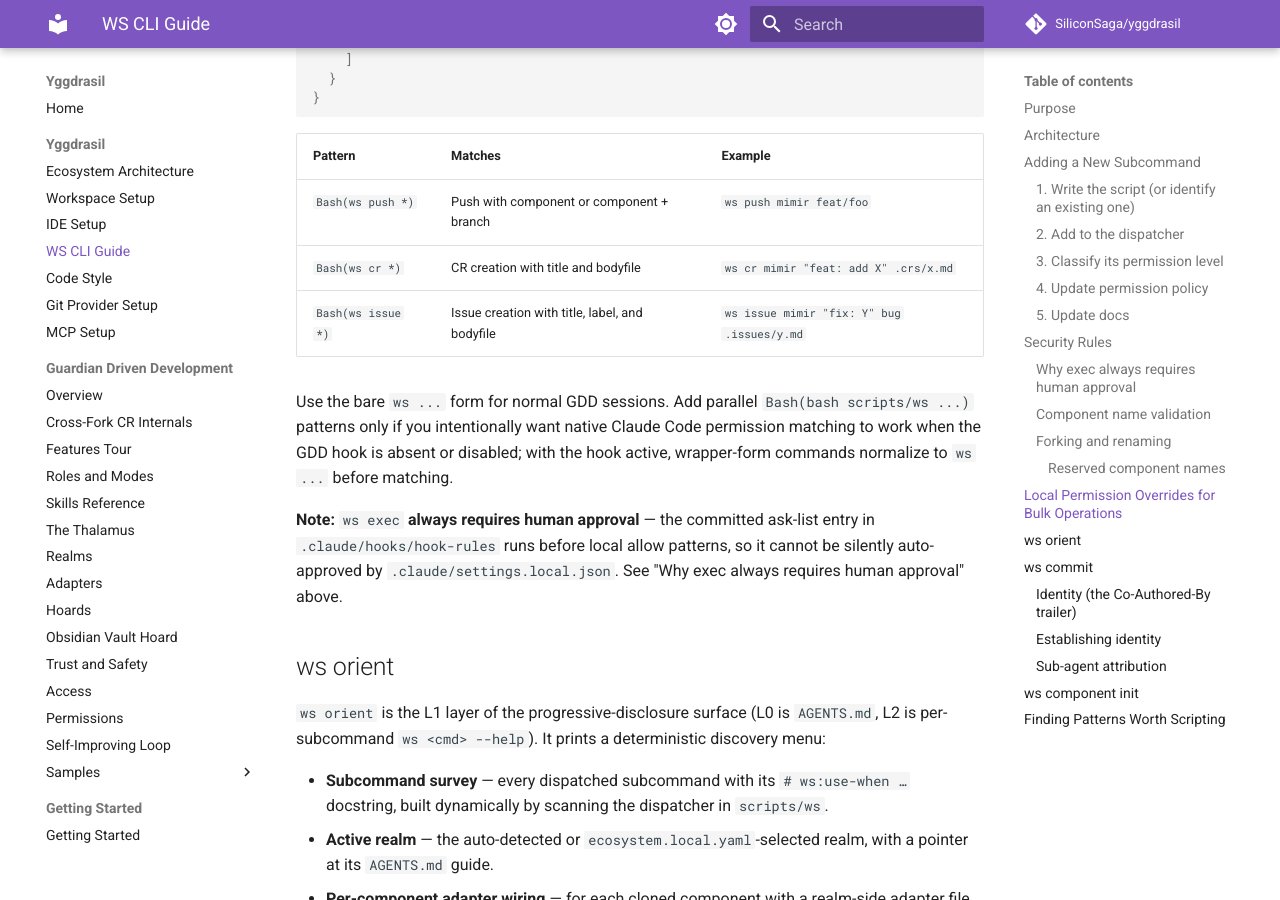
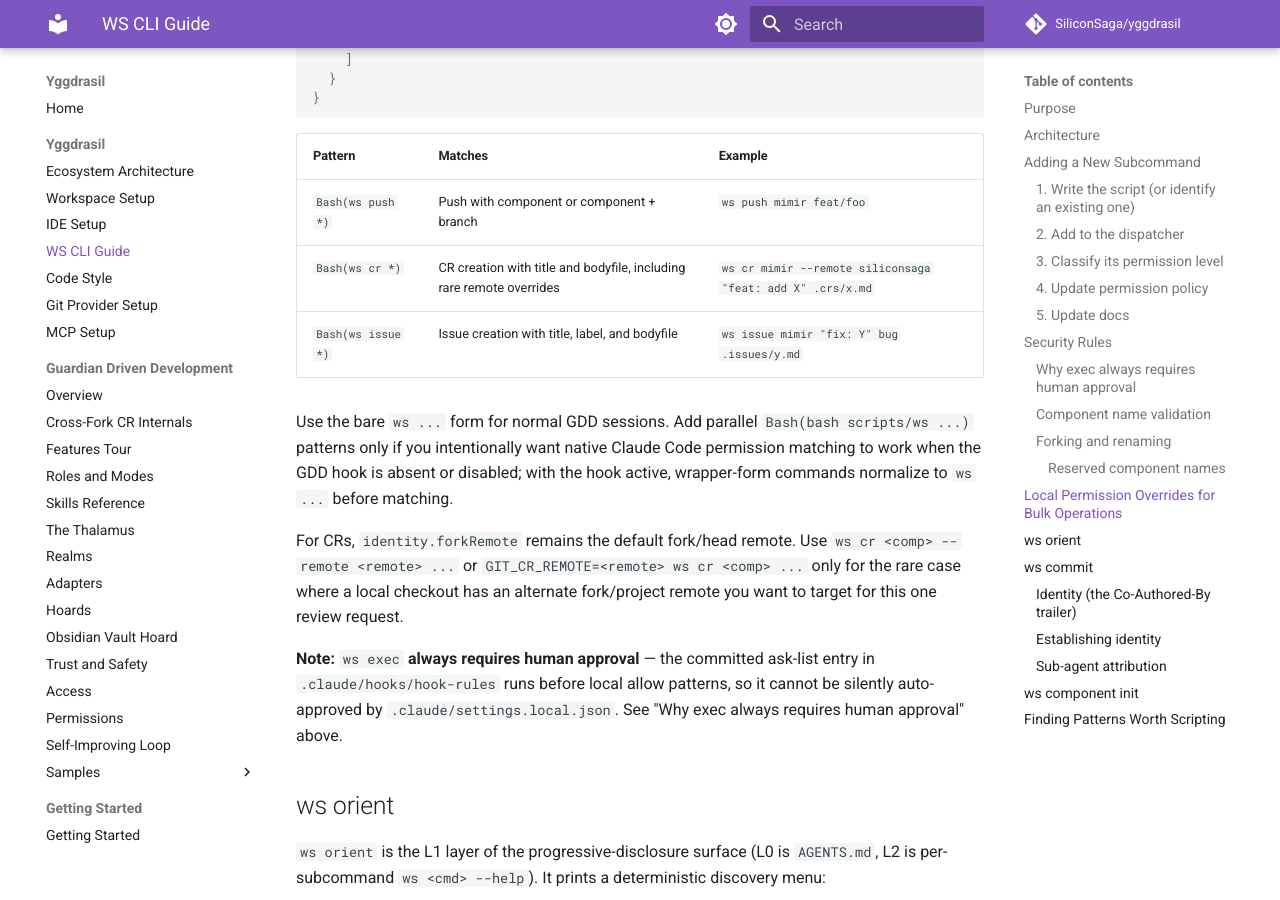
Before and after one commit to SiliconSaga/yggdrasil, an MkDocs documentation site: the page built from docs/ws-cli-guide.md, in a window 1280 px wide and 900 px high, scrolled down 5265 px. Built offline with MkDocs 1.6.1 and Material for MkDocs 9.7.7, drawn with Linux system fonts in a browser that asks for light colours; comment, search, counter and statistics services are not loaded.

Commit message:
feat(ws): support one-off CR remote overrides
Add an explicit one-off CR remote override for the rare case where a local checkout has a non-default fork/project remote that should be used as the CR head remote. `ws cr` now accepts `--remote <remote>` and passes it to `git-cr.sh` through `GIT_CR_REMOTE`; `git-cr.sh` also accepts `--remote <remote>` directly and falls back to `GIT_CR_REMOTE`, then the configured `identity.forkRemote`.

This keeps the normal path unchanged: `identity.forkRemote` remains the default, and `--upstream` still selects the non-fork source-project target for cross-fork CRs. The override only changes the fork/head remote selected for the current CR invocation, which removes the need for temporary ecosystem config edits when opening review against an alternate home such as a GitHub mirror.

Document the new selector in the GDD access multi-home table and the CLI permission guide. Add Bats coverage with a stubbed GitHub CLI so the behavior is verified without network calls: one test goes through `ws cr --remote`, and one exercises `GIT_CR_REMOTE` at the `git-cr.sh` layer.

Verification:
- `bash tests/vendor/bats-core/bin/bats tests/ws-cr/remote-override.bats` → 2/2 passing.
- `bash tests/vendor/bats-core/bin/bats tests/ws-cr/gitlab-provider.bats` → 2/2 passing.
- `bash tests/vendor/bats-core/bin/bats tests/ws-smoke/read-only.bats` → 32/32 passing.
- `bash -n scripts/ws`.
- `bash -n scripts/git-cr.sh`.
- `git diff --check`.
- `.tmp/mkdocs-venv/bin/python -m mkdocs build --strict --site-dir .tmp/mkdocs-site-cr-remote` → passing with existing informational link/nav messages and the Material for MkDocs warning.

Co-Authored-By: Codex GPT-5 <noreply@openai.com>

```diff
--- a/docs/ws-cli-guide.md
+++ b/docs/ws-cli-guide.md
@@ -178,10 +178,12 @@ Side-effect commands (`push`, `cr`, `issue`) prompt for approval by default. (`w
 | Pattern | Matches | Example |
 |---|---|---|
 | `Bash(ws push *)` | Push with component or component + branch | `ws push mimir feat/foo` |
-| `Bash(ws cr *)` | CR creation with title and bodyfile | `ws cr mimir "feat: add X" .crs/x.md` |
+| `Bash(ws cr *)` | CR creation with title and bodyfile, including rare remote overrides | `ws cr mimir --remote siliconsaga "feat: add X" .crs/x.md` |
 | `Bash(ws issue *)` | Issue creation with title, label, and bodyfile | `ws issue mimir "fix: Y" bug .issues/y.md` |
 
 Use the bare `ws ...` form for normal GDD sessions. Add parallel `Bash(bash scripts/ws ...)` patterns only if you intentionally want native Claude Code permission matching to work when the GDD hook is absent or disabled; with the hook active, wrapper-form commands normalize to `ws ...` before matching.
+
+For CRs, `identity.forkRemote` remains the default fork/head remote. Use `ws cr <comp> --remote <remote> ...` or `GIT_CR_REMOTE=<remote> ws cr <comp> ...` only for the rare case where a local checkout has an alternate fork/project remote you want to target for this one review request.
 
 **Note:** `ws exec` **always requires human approval** — the committed ask-list entry in `.claude/hooks/hook-rules` runs before local allow patterns, so it cannot be silently auto-approved by `.claude/settings.local.json`. See "Why exec always requires human approval" above.
 
```
Also changed, not shown: docs/gdd/access.md (+2 -1 lines), 3 other files.
